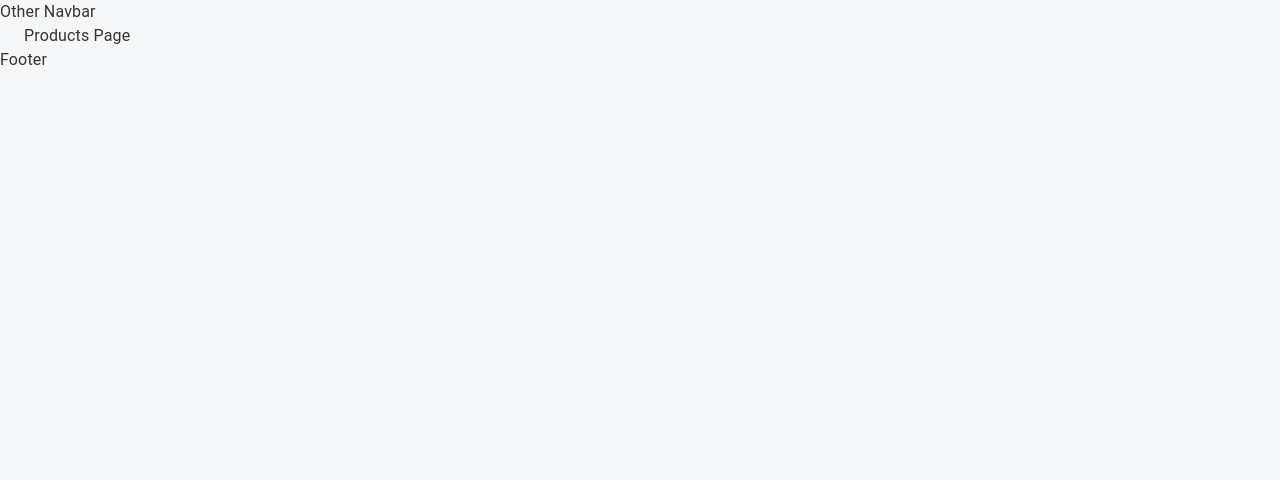
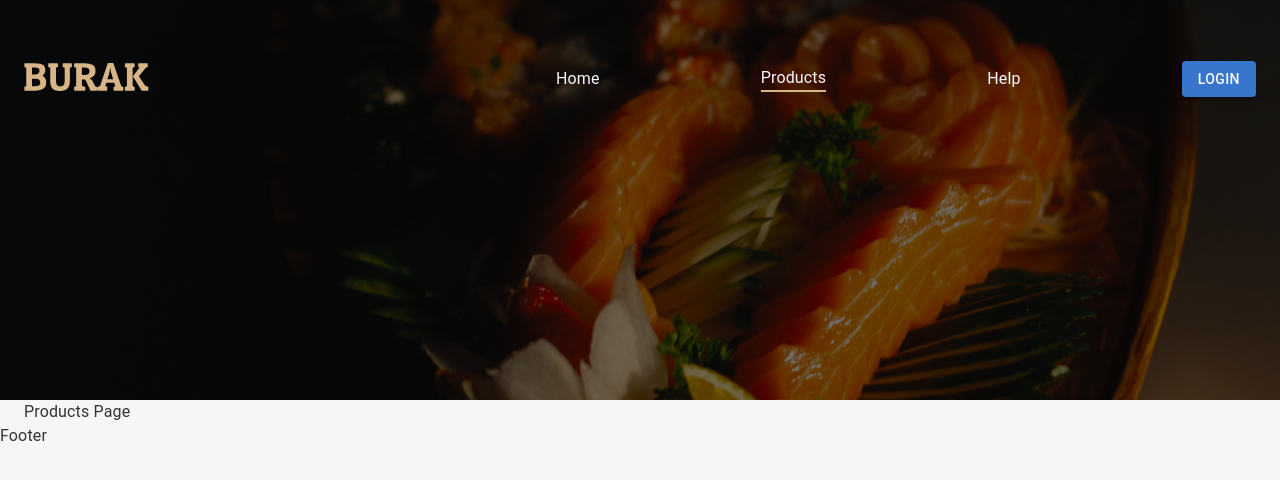
Before and after one commit to studiousdoston/burak-react, a React (Create React App) app: page /products in a window 1280 px wide. Shown: the top 480 px of the page. Built offline with nearby package versions, Linux system fonts and the light colour scheme.

Commit message:
feat: publish otherNavbar header component

```diff
--- a/src/app/components/headers/OtherNavbar.tsx
+++ b/src/app/components/headers/OtherNavbar.tsx
@@ -1,5 +1,62 @@
-export function OtherNavbar(){
+import { Container, Box, Stack, Button } from "@mui/material";
+import { NavLink } from "react-router-dom";
+export function OtherNavbar() {
+  const authMember = null;
   return (
-    <div>Other Navbar</div>
-  )
+    <main className="other-navbar">
+      <Container className="navbar-container">
+        <Stack className="menu">
+          <Box>
+            <NavLink to={"/"}>
+              <img className="brand-logo" src="/icons/burak.svg" alt="logo" />
+            </NavLink>
+          </Box>
+          <Stack className="links">
+            <Box className={"hover-line"}>
+              <NavLink to={"/"}>Home</NavLink>
+            </Box>
+            <Box className={"hover-line"}>
+              <NavLink to={"/products"} activeClassName="underline">
+                Products
+              </NavLink>
+            </Box>
+            {authMember ? (
+              <Box className={"hover-line"}>
+                <NavLink to={"/orders"} activeClassName="underline">
+                  Orders
+                </NavLink>
+              </Box>
+            ) : null}
+            {authMember ? (
+              <Box className={"hover-line"}>
+                <NavLink to={"/member-page"} activeClassName="underline">
+                  My Page
+                </NavLink>
+              </Box>
+            ) : null}
+            <Box className={"hover-line"}>
+              <NavLink to={"/help"} activeClassName="underline">
+                Help
+              </NavLink>
+            </Box>
+            {/* BASKET*/}
+            {!authMember ? (
+              <Box className={"hover-line"}>
+                <Button variant="contained" className="login-button">
+                  Login
+                </Button>
+              </Box>
+            ) : (
+              <img
+                className="user-avatar"
+                src={"/icons/default-user.svg"}
+                aria-haspopup={"true"}
+                alt="img"
+              />
+            )}
+          </Stack>
+        </Stack>
+      </Container>
+    </main>
+  );
 }
--- a/src/css/navbar.css
+++ b/src/css/navbar.css
@@ -153,3 +153,76 @@
   background-repeat: no-repeat;
   filter: invert(10%);
 }
+
+/***-----------------OTHER NAVBAR-------------------***/
+
+.other-navbar {
+  width: 100%;
+  height: 400px;
+  display: flex;
+  background: url("/public/img/banner.webp");
+  background-size: cover;
+}
+
+.other-navbar .navbar-container {
+  margin-top: 55px;
+}
+
+.other-navbar .navbar-container .menu {
+  height: 50px;
+  display: flex;
+  flex-direction: row;
+  justify-content: space-between;
+  align-items: center;
+}
+
+.other-navbar .navbar-container .menu .brand-logo {
+  width: 125px;
+  height: 30px;
+}
+
+.other-navbar .navbar-container .menu .links {
+  min-width: 700px;
+  display: flex;
+  flex-direction: row;
+  justify-content: space-between;
+  align-items: center;
+}
+
+.other-navbar .navbar-container .menu .links .login-button {
+  background: #3776cc;
+  color: #f8f8ff;
+}
+
+.other-navbar .navbar-container .menu .links .user-avatar {
+  width: 50px;
+  height: 50px;
+  border-radius: 24px;
+}
+
+.other-navbar a {
+  text-decoration: none;
+}
+.other-navbar .hover-line a {
+  color: #f8f8ff;
+}
+
+.other-navbar .underline {
+  display: block;
+  content: "";
+  border-bottom: solid 2px #d7b686;
+}
+
+.other-navbar .hover-line::after {
+  display: block;
+  content: "";
+  border-bottom: solid 2px #d7b686;
+  transform: scaleX(0);
+  transition: transform 250ms ease-in-out;
+}
+.other-navbar .hover-line:hover::after {
+  transform: scaleX(1);
+}
+.other-navbar div.hover-line::after {
+  transform-origin: 0% 50%;
+}
```
